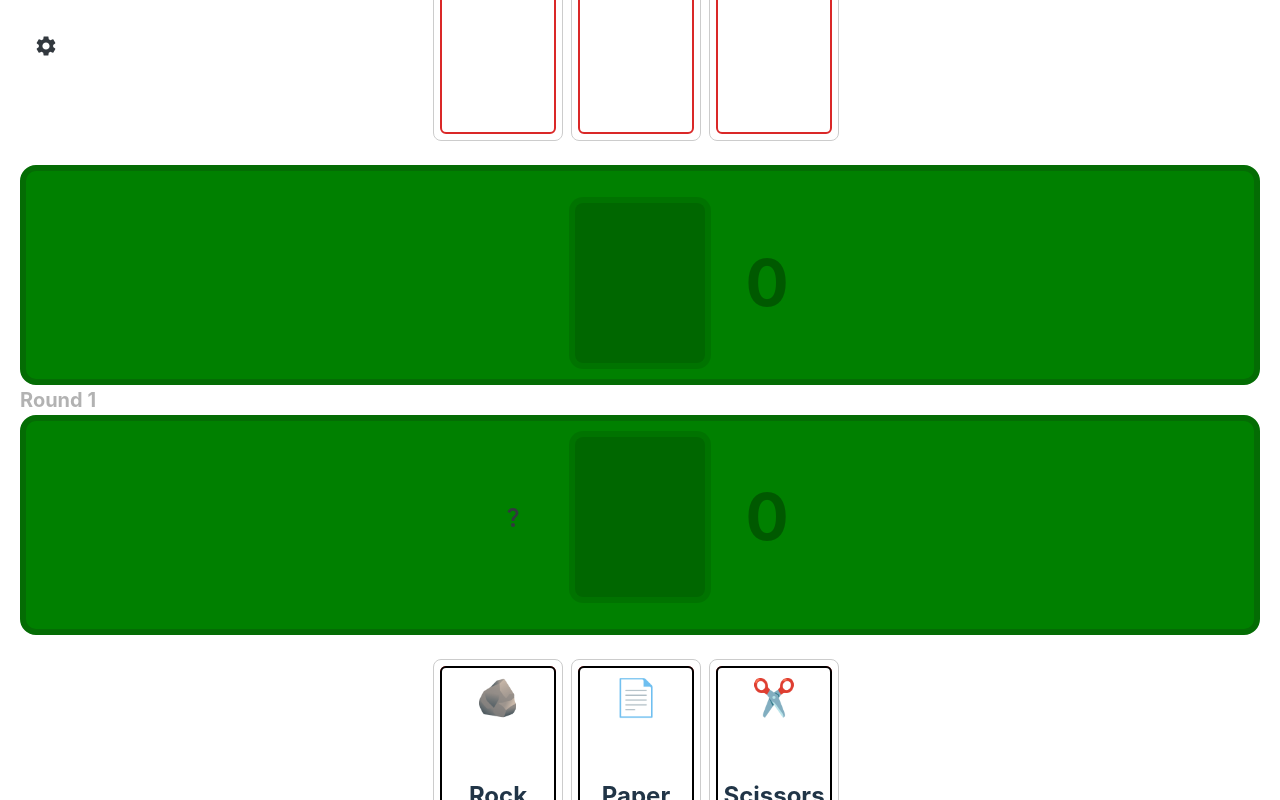
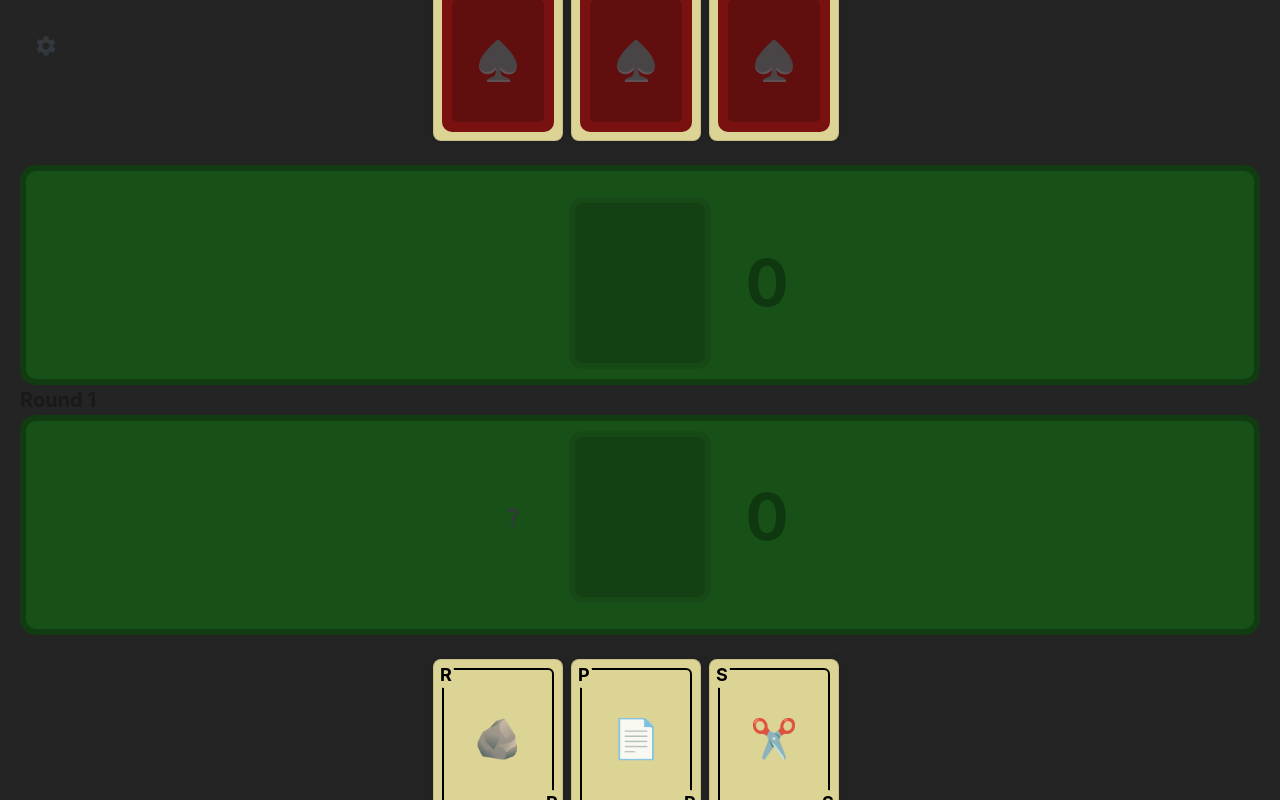
Before and after one commit to felixbouveret/shifumi, a React (Vite) app: page / in a window 1280 px wide. Both pictures are taken after a click on the button "Play now". Built offline with nearby package versions, Linux system fonts and the light colour scheme.

Commit message:
Customize cards

```diff
--- a/src/index.scss
+++ b/src/index.scss
@@ -24,16 +24,3 @@ body {
   min-width: 320px;
   min-height: 100vh;
 }
-
-@media (prefers-color-scheme: light) {
-  :root {
-    color: #213547;
-    background-color: #ffffff;
-  }
-  a:hover {
-    color: #747bff;
-  }
-  button {
-    background-color: #f9f9f9;
-  }
-}
--- a/src/modules/BoardModule/BoardModule.scss
+++ b/src/modules/BoardModule/BoardModule.scss
@@ -5,10 +5,10 @@
   gap: 24px;
 
   > .playerBoard {
-    background-color: green;
+    background-color: #185118;
     border-radius: 16px;
     padding: 16px 0 32px;
-    border: solid 6px rgb(4, 108, 4);
+    border: solid 6px #113b11;
   }
 
   &.top {
--- a/src/modules/BoardModule/components/Card/Card.scss
+++ b/src/modules/BoardModule/components/Card/Card.scss
@@ -5,12 +5,16 @@
   }
 }
 
+$card-background: #dbd495;
+$card-back-color: #791111;
+
 .card {
   width: 100%;
   min-width: 130px;
   height: 160px;
-  background-color: #fff;
-  border: 1px solid #ccc;
+  background-color: $card-background;
+  border: solid 1px rgba($color: #000000, $alpha: 0.1);
+  box-shadow: 0 0 10px 1px rgba($color: #000000, $alpha: 0.1);
   transition: transform 0.3s ease;
   transform-style: preserve-3d;
   perspective: 1000px;
@@ -18,7 +22,12 @@
   user-select: none;
 
   .content {
-    background-color: #fff;
+    background-color: $card-background;
+
+    h2 {
+      margin: 0;
+      font-size: 2.4em;
+    }
   }
 
   .front,
@@ -27,37 +36,66 @@
     width: 100%;
     height: 100%;
     backface-visibility: hidden;
+    padding: 8px;
   }
 
   .front {
-    padding: 6px;
-
     .content {
       display: flex;
       flex-direction: column;
       justify-content: center;
       align-items: center;
+      position: relative;
       height: 100%;
-      font-size: 24px;
-      font-weight: bold;
-      border: solid black 2px;
       border-radius: 6px;
+      border: solid 2px black;
+    }
 
-      h2 {
-        flex: 1;
+    .letter {
+      position: absolute;
+      display: block;
+      color: #000000;
+      font-size: 18px;
+      font-weight: 700;
+      margin: 0;
+      line-height: 18px;
+      width: 18px;
+      padding: 4px;
+      background-color: $card-background;
+      border-radius: 8px;
+
+      &.top {
+        top: -8px;
+        left: -8px;
+      }
+      &.bot {
+        bottom: -8px;
+        right: -8px;
       }
     }
   }
 
   .back {
-    padding: 6px;
     backface-visibility: visible;
 
     .content {
       height: 100%;
       width: 100%;
-      border: solid #da2828 2px;
-      border-radius: 6px;
+      background-color: $card-back-color;
+      background-size: contain;
+      border-radius: 10px;
+      padding: 10px;
+
+      .detail {
+        height: 100%;
+        width: 100%;
+        background-color: rgba(#000, 0.2);
+        background-size: contain;
+        border-radius: 5px;
+        display: flex;
+        justify-content: center;
+        align-items: center;
+      }
     }
   }
 
@@ -105,22 +143,6 @@
       }
     }
   }
-
-  @media (prefers-color-scheme: dark) {
-    background-color: black;
-
-    .content {
-      background-color: black;
-    }
-
-    .front {
-      color: white;
-    }
-
-    .back {
-      color: #fff;
-    }
-  }
 }
 @keyframes playedAnimation {
   // floating animation
--- a/src/modules/BoardModule/components/Card/Card.tsx
+++ b/src/modules/BoardModule/components/Card/Card.tsx
@@ -44,12 +44,17 @@ const Card: React.FC<CardProps> = ({
         ].join(" ")}
       >
         <div className="back">
-          <div className="content"></div>
+          <div className="content">
+            <div className="detail">
+              <h2>♠️</h2>
+            </div>
+          </div>
         </div>
         <div className="front">
           <div className="content">
+            <p className="letter top">{cardContent().title[0]}</p>
             <h2>{cardContent().icon}</h2>
-            <p>{cardContent().title}</p>
+            <p className="letter bot">{cardContent().title[0]}</p>
           </div>
         </div>
       </div>
```
